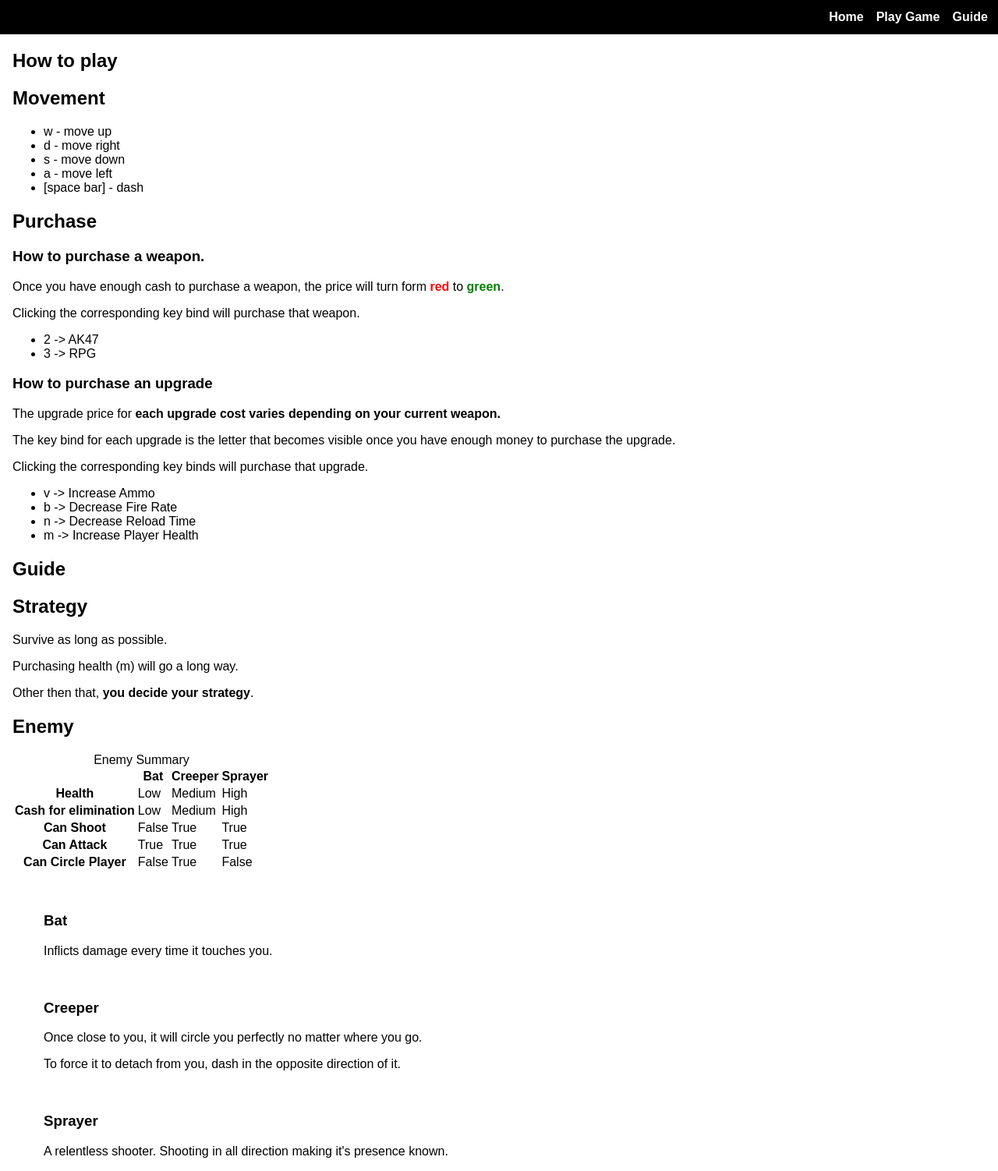
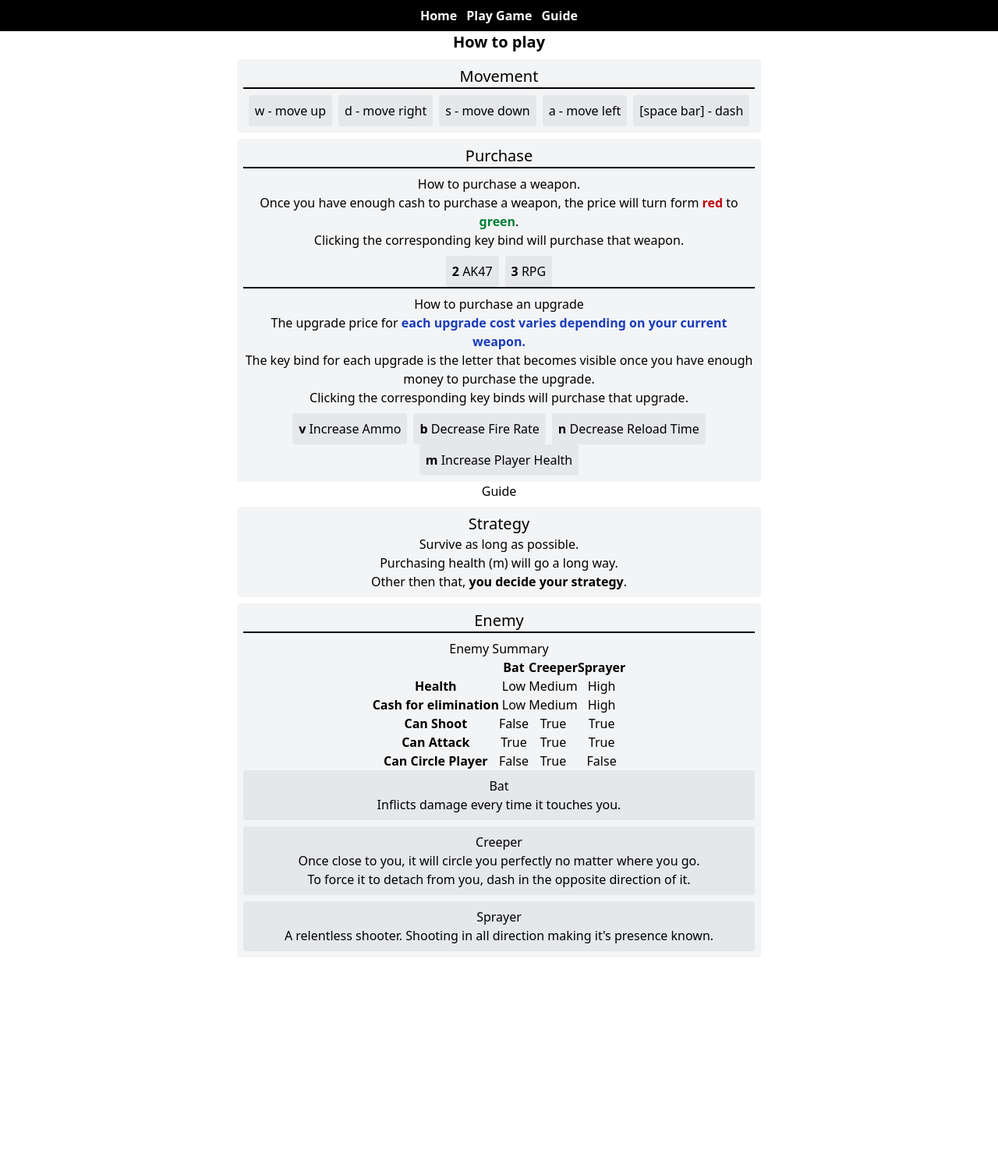
Before and after one commit to DanBokete/Quick-Shot, a Flask app: page /guide in a window 1280 px wide. Shown: the whole page at 78% size. After the commit the page ends 1220 px from the top, so only its background shows below. Run offline with Flask 3, Linux system fonts and the light colour scheme.

Commit message:
dont know what i did

```diff
--- a/static/app.css
+++ b/static/app.css
@@ -1,4 +1,4 @@
-body {
+/* body {
     margin: 0;
     font-family: Arial, Helvetica, sans-serif;
 }
@@ -29,4 +29,4 @@
 }
 .text-green {
     color: green;
-}
+} */
--- a/static/js/entities/Player.js
+++ b/static/js/entities/Player.js
@@ -113,10 +113,10 @@
 
         this.activeWeapon = weapon;
 
-        updateStoreData({ weapon });
+        updateStoreData({ weapon: this.activeWeapon });
+        updateUpgradeWeaponUi();
         updateWeaponUi({ weapon });
         updateAmmoUi({ player: this, Game });
-        updateUpgradeWeaponUi();
     }
 
     /**
--- a/static/js/entities/storeData.js
+++ b/static/js/entities/storeData.js
@@ -41,7 +41,7 @@
         },
         3: {
             name: "RPG",
-            price: 999,
+            price: 900,
             img: "",
             purchase: () => {
                 for (let weapon of player.weapons) {
@@ -64,6 +64,7 @@
                 updateAmmoUi();
                 updateUpgradeWeaponUi();
             },
+            shortCut: "v",
         },
         2: {
             title: "+5% Fire Rate",
@@ -73,6 +74,7 @@
                 player.activeWeapon.fireDelay *= 0.95;
                 // storeData.upgradesOnSale[2].price += 5;
             },
+            shortCut: "b",
         },
         3: {
             title: "-5% Reload Time",
@@ -82,6 +84,7 @@
                 player.activeWeapon.reloadTime *= 0.95;
                 // storeData.upgradesOnSale[3].price += 5;
             },
+            shortCut: "n",
         },
         4: {
             title: "Health +1",
@@ -91,6 +94,7 @@
                 updatePlayerHealth({ maxHealth: 1 });
                 storeData.upgradesOnSale[4].price += 5;
             },
+            shortCut: "m",
         },
     },
 };
--- a/static/js/lib/inputs.js
+++ b/static/js/lib/inputs.js
@@ -76,7 +76,7 @@
     }
 
     const weapons = player.weapons;
-    const HAS_WEAPON = false;
+    let HAS_WEAPON = false;
 
     for (let weapon of weapons) {
         if (weapon.key === key) {
--- a/templates/base.html
+++ b/templates/base.html
@@ -7,10 +7,13 @@
             rel="stylesheet"
             href="{{ url_for('static', filename='app.css') }}"
         />
+        <script src="https://cdn.jsdelivr.net/npm/@tailwindcss/browser@4"></script>
         {% block head %} {% endblock %}
     </head>
-    <body>
-        <nav>
+    <body class="h-screen">
+        <nav
+            class="bg-black text-white p-2 flex gap-x-3 justify-center font-bold"
+        >
             <a href="{{ url_for('index') }}">Home</a>
             <a href="{{ url_for('game') }}">Play Game</a>
             <a href="{{ url_for('guide') }}">Guide</a>
--- a/templates/guide.html
+++ b/templates/guide.html
@@ -1,42 +1,50 @@
 {% extends "base.html" %} {% block head %} <title>Guide</title> {% endblock %}
 {% block content %}
-<main>
-    <section>
-        <h1>How to play</h1>
+<main class="text-center">
+    <section class="flex flex-col items-center gap-y-2">
+        <h1 class="text-xl font-bold">How to play</h1>
 
-        <section>
-            <h2>Movement</h2>
-            <ul>
-                <li>w - move up</li>
-                <li>d - move right</li>
-                <li>s - move down</li>
-                <li>a - move left</li>
-                <li>[space bar] - dash</li>
+        <section class="bg-gray-100 w-2xl p-2 rounded-sm w-full max-w-2xl">
+            <h2 class="text-xl font-medium">Movement</h2>
+            <ul
+                class="flex flex-wrap font-medium gap-x-2 justify-center items-center border-t-2 pt-2"
+            >
+                <li class="bg-gray-200 p-2 rounded-sm">w - move up</li>
+                <li class="bg-gray-200 p-2 rounded-sm">d - move right</li>
+                <li class="bg-gray-200 p-2 rounded-sm">s - move down</li>
+                <li class="bg-gray-200 p-2 rounded-sm">a - move left</li>
+                <li class="bg-gray-200 p-2 rounded-sm">[space bar] - dash</li>
             </ul>
         </section>
-        <section>
-            <h2>Purchase</h2>
-            <section>
+        <section class="bg-gray-100 w-2xl p-2 rounded-sm w-full max-w-2xl">
+            <h2 class="text-xl font-medium">Purchase</h2>
+            <section
+                class="flex flex-col font-medium gap-x-2 justify-center items-center border-t-2 pt-2"
+            >
                 <h3>How to purchase a weapon.</h3>
                 <p>
                     Once you have enough cash to purchase a weapon, the price
-                    will turn form <b class="text-red">red</b> to
-                    <b class="text-green">green</b>.
+                    will turn form <b class="text-red-700">red</b> to
+                    <b class="text-green-700">green</b>.
                 </p>
                 <p>
                     Clicking the corresponding key bind will purchase that
                     weapon.
                 </p>
-                <ul>
-                    <li>2 -> AK47</li>
-                    <li>3 -> RPG</li>
+                <ul
+                    class="flex flex-wrap font-medium gap-x-2 justify-center items-center pt-2"
+                >
+                    <li class="bg-gray-200 p-2 rounded-sm"><b>2</b> AK47</li>
+                    <li class="bg-gray-200 p-2 rounded-sm"><b>3</b> RPG</li>
                 </ul>
             </section>
-            <section>
+            <section
+                class="flex flex-col font-medium gap-x-2 justify-center items-center border-t-2 pt-2"
+            >
                 <h3>How to purchase an upgrade</h3>
                 <p>
                     The upgrade price for
-                    <b
+                    <b class="text-blue-800"
                         >each upgrade cost varies depending on your current
                         weapon.</b
                     >
@@ -49,28 +57,40 @@
                     Clicking the corresponding key binds will purchase that
                     upgrade.
                 </p>
-                <ul>
-                    <li>v -> Increase Ammo</li>
-                    <li>b -> Decrease Fire Rate</li>
-                    <li>n -> Decrease Reload Time</li>
-                    <li>m -> Increase Player Health</li>
+                <ul
+                    class="flex flex-wrap font-medium gap-x-2 justify-center items-center pt-2"
+                >
+                    <li class="bg-gray-200 p-2 rounded-sm">
+                        <b>v</b> Increase Ammo
+                    </li>
+                    <li class="bg-gray-200 p-2 rounded-sm">
+                        <b>b</b> Decrease Fire Rate
+                    </li>
+                    <li class="bg-gray-200 p-2 rounded-sm">
+                        <b>n</b> Decrease Reload Time
+                    </li>
+                    <li class="bg-gray-200 p-2 rounded-sm">
+                        <b>m</b> Increase Player Health
+                    </li>
                 </ul>
             </section>
         </section>
     </section>
-    <section>
+    <section class="flex flex-col items-center gap-y-2">
         <h1>Guide</h1>
 
-        <section>
-            <h2>Strategy</h2>
+        <section class="bg-gray-100 w-2xl p-2 rounded-sm w-full max-w-2xl">
+            <h2 class="text-xl font-medium">Strategy</h2>
             <p>Survive as long as possible.</p>
             <p>Purchasing health (m) will go a long way.</p>
             <p>Other then that, <b>you decide your strategy</b>.</p>
         </section>
 
-        <section>
-            <h2>Enemy</h2>
-            <table>
+        <section class="bg-gray-100 w-2xl p-2 rounded-sm w-full max-w-2xl">
+            <h2 class="text-xl font-medium">Enemy</h2>
+            <table
+                class="flex flex-col font-medium gap-x-2 justify-center items-center border-t-2 pt-2"
+            >
                 <caption>
                     Enemy Summary
                 </caption>
@@ -114,19 +134,19 @@
                 </tbody>
             </table>
 
-            <section>
-                <figure>
+            <section class="flex flex-col gap-y-2">
+                <figure class="bg-gray-200 p-2 rounded-sm">
                     <img src="" alt="" />
                     <figcaption>
-                        <h3>Bat</h3>
+                        <h3 class="font-medium">Bat</h3>
                         <p>Inflicts damage every time it touches you.</p>
                     </figcaption>
                 </figure>
 
-                <figure>
+                <figure class="bg-gray-200 p-2 rounded-sm">
                     <img src="" alt="" />
                     <figcaption>
-                        <h3>Creeper</h3>
+                        <h3 class="font-medium">Creeper</h3>
                         <p>
                             Once close to you, it will circle you perfectly no
                             matter where you go.
@@ -137,10 +157,11 @@
                         </p>
                     </figcaption>
                 </figure>
-                <figure>
+
+                <figure class="bg-gray-200 p-2 rounded-sm">
                     <img src="" alt="" />
                     <figcaption>
-                        <h3>Sprayer</h3>
+                        <h3 class="font-medium">Sprayer</h3>
                         <p>
                             A relentless shooter. Shooting in all direction
                             making it's presence known.
```
Also changed, not shown: static/js/entities/Glock.js (+4 -4 lines), static/js/helpers/helpers.js (+6 -1 lines), static/js/lib/purchases.js (+4 -5 lines), static/js/ui/uiElements.js (+18 -23 lines), static/style.css (+26 -9 lines), templates/game.html (+1 -26 lines), templates/index.html (+12 -5 lines).
